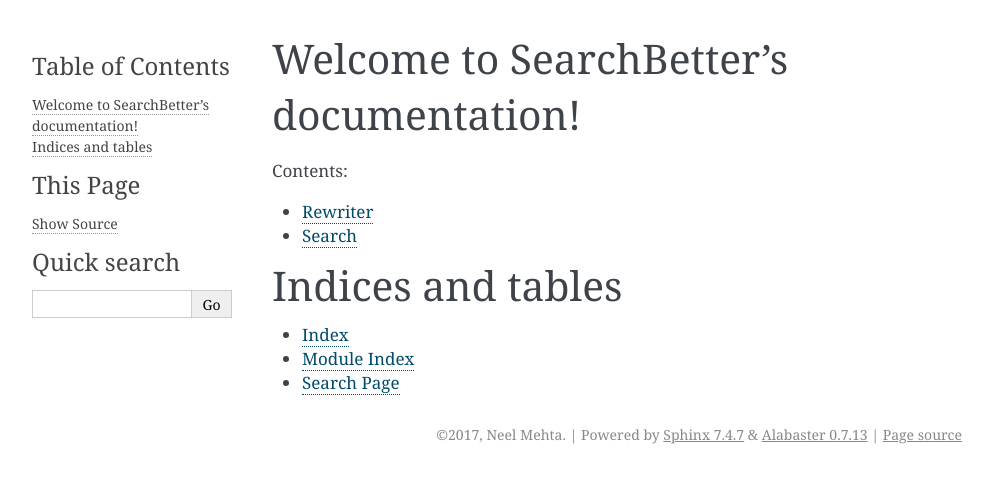
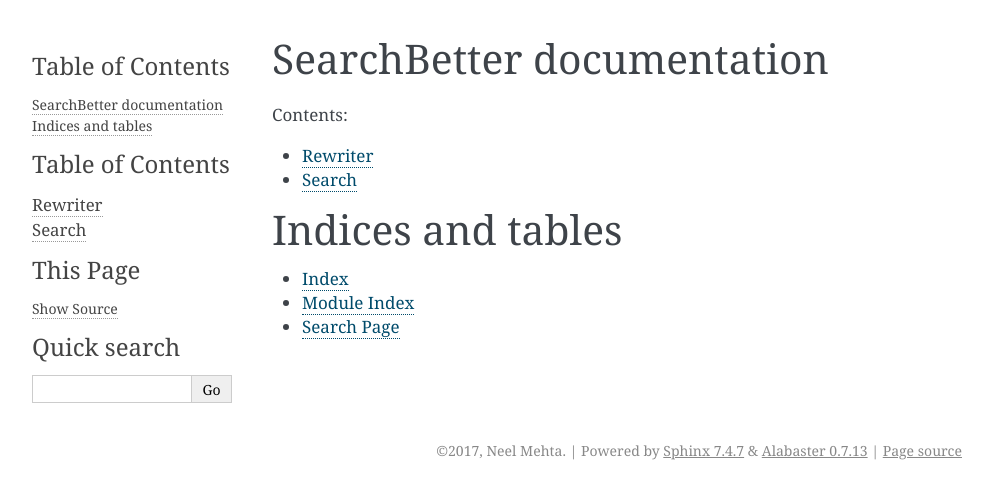
Before and after one commit to hathix/searchbetter, a Sphinx documentation site: the page built from docs/index.rst, in a window 1280 px wide. Shown: the top 499 px of the page, without its empty margins (148-1141 px from the left). Built offline with Sphinx 7.4.7, drawn with Linux system fonts in a browser that asks for light colours.

Commit message:
add table of contents to sidebar

```diff
--- a/docs/conf.py
+++ b/docs/conf.py
@@ -19,6 +19,12 @@
 import os
 import sys
 sys.path.insert(0, os.path.abspath('../searchbetter'))
+
+# get table of contents in the sidebar
+# http://stackoverflow.com/a/19007358
+html_sidebars = { '**': [
+    'localtoc.html', 'globaltoc.html', 'relations.html',
+    'sourcelink.html', 'searchbox.html'], }
 
 # -- General configuration ------------------------------------------------
 
@@ -324,7 +330,7 @@
 #  dir menu entry, description, category)
 texinfo_documents = [
     (master_doc, 'SearchBetter', u'SearchBetter Documentation',
-     author, 'SearchBetter', 'One line description of project.',
+     author, 'SearchBetter', 'SearchBetter Documentation',
      'Miscellaneous'),
 ]
 
--- a/docs/index.rst
+++ b/docs/index.rst
@@ -3,7 +3,7 @@
    You can adapt this file completely to your liking, but it should at least
    contain the root `toctree` directive.
 
-Welcome to SearchBetter's documentation!
+SearchBetter documentation
 ========================================
 
 Contents:
```
